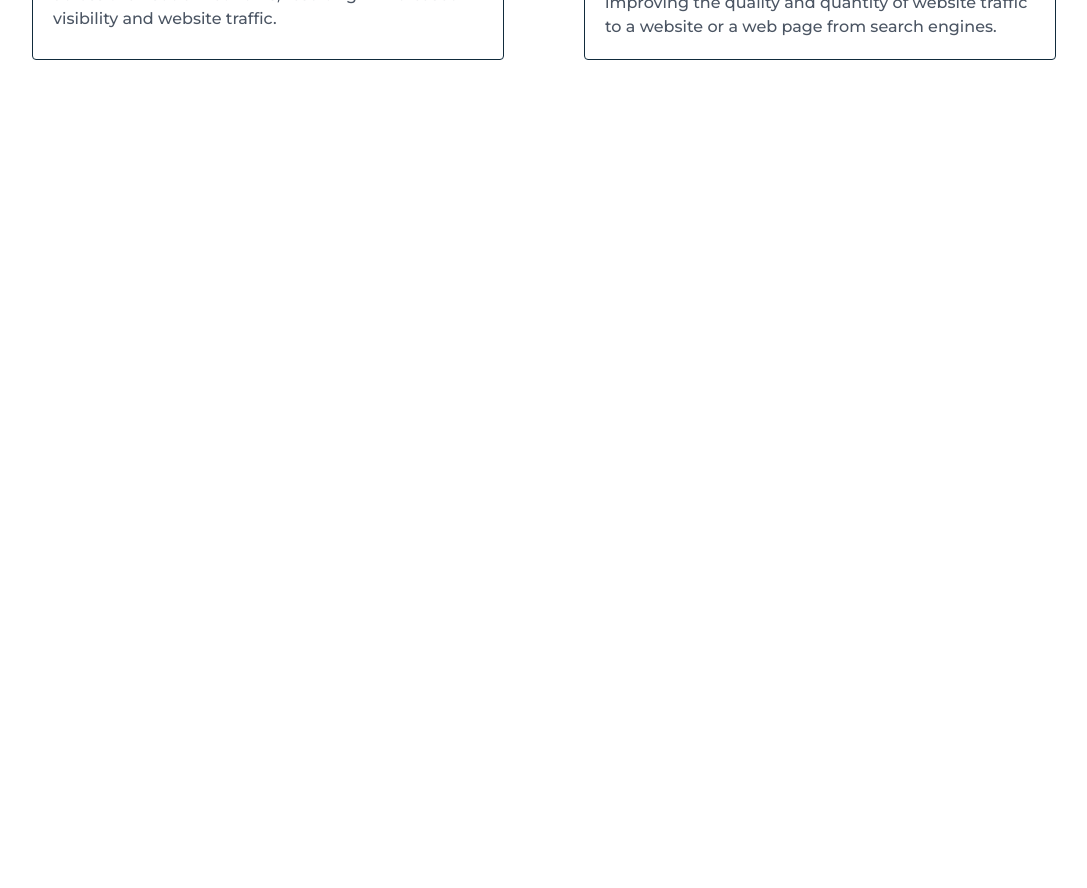
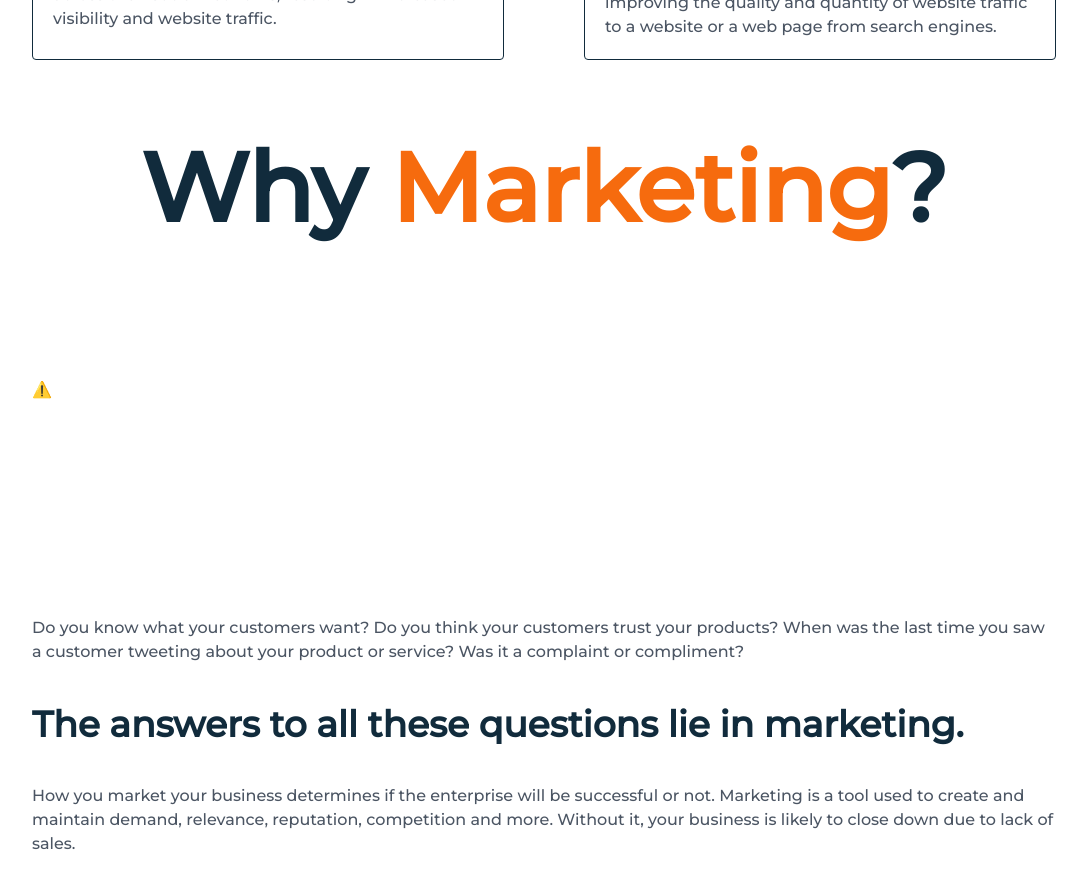
Before and after one commit to Plyavinskiy/marketing-agency, a React (Create React App) app: page / in a window 1280 px wide. Shown: the part 1900-2788 px from the top of the page, without its empty margins (96-1183 px from the left). Before the commit the page ends 2136 px from the top, so only its background shows below. Built offline with nearby package versions, Linux system fonts and the light colour scheme; no server answers.

Commit message:
feat: add the "Why Marketing" section to the Home Page

```diff
--- /dev/null
+++ b/src/pages/Home/WhyMarketing.js
@@ -0,0 +1,36 @@
+import React from "react";
+
+function WhyMarketing() {
+  return (
+    <div className="mt-20 relative">
+      <h2 className="text-center text-8xl font-semibold text-primary">
+        Why <b className="text-secondary">Marketing</b>?
+      </h2>
+      <div className="h-[500px] absolute top-0 left-0 right-0 z-10">
+        <lottie-player
+          src="https://assets9.lottiefiles.com/packages/lf20_o18imdcr.json"
+          background="transparent"
+          speed="1"
+          loop
+          autoplay
+        ></lottie-player>
+      </div>
+      <p className="text-gray-600 text-md mt-[380px]">
+        Do you know what your customers want? Do you think your customers trust
+        your products? When was the last time you saw a customer tweeting about
+        your product or service? Was it a complaint or compliment?
+      </p>
+      <h2 className="text-primary text-4xl font-semibold mt-10">
+        The answers to all these questions lie in marketing.
+      </h2>
+      <p className="text-gray-600 text-md mt-10">
+        How you market your business determines if the enterprise will be
+        successful or not. Marketing is a tool used to create and maintain
+        demand, relevance, reputation, competition and more. Without it, your
+        business is likely to close down due to lack of sales.
+      </p>
+    </div>
+  );
+}
+
+export default WhyMarketing;
--- a/src/pages/Home/index.js
+++ b/src/pages/Home/index.js
@@ -3,6 +3,7 @@ import React from "react";
 import Layout from "../../components/Layout";
 import Intro from "./Intro";
 import MarketingStrategies from "./MarketingStrategies";
+import WhyMarketing from "./WhyMarketing";
 
 function Home() {
   return (
@@ -10,6 +11,7 @@ function Home() {
       <div className="px-32">
         <Intro />
         <MarketingStrategies />
+        <WhyMarketing />
       </div>
     </Layout>
   );
```
